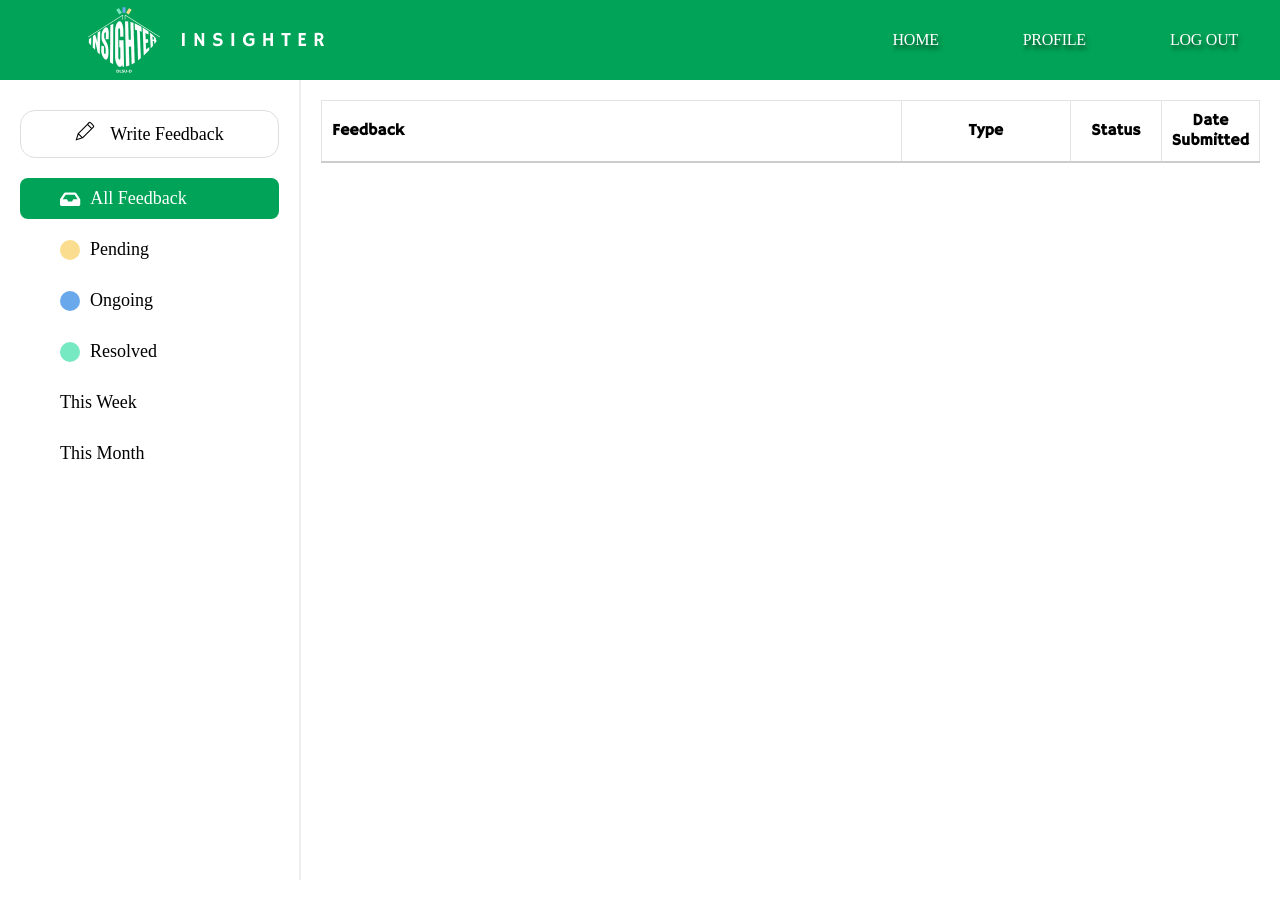
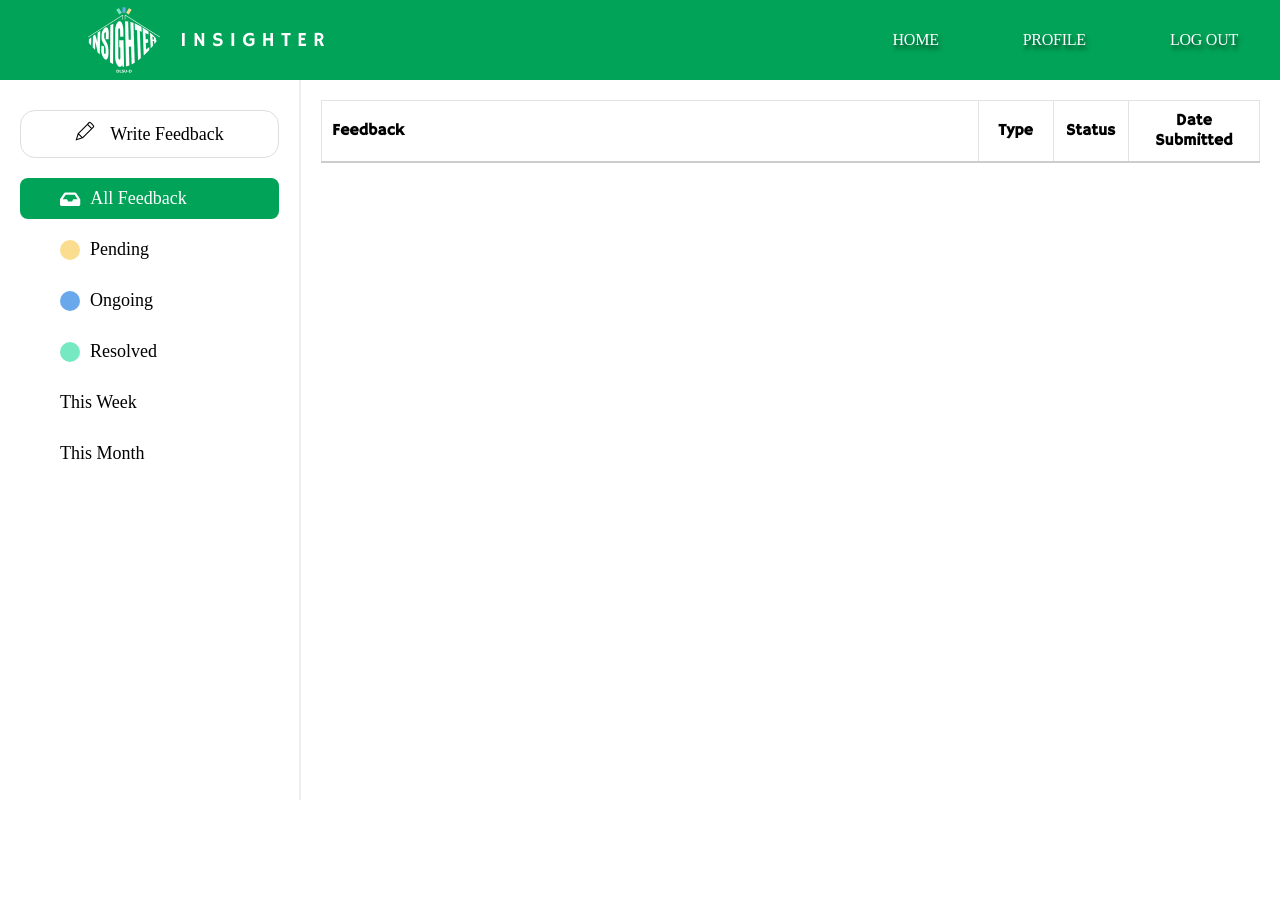
Before and after one commit to lymyr/dlsud-feedback-system, a website with bundled scripts: page feedback-log-stu.html in a window 1280 px wide. After the commit the page ends 800 px from the top, so only its background shows below. Built offline with nearby package versions, Linux system fonts and the light colour scheme; no server answers; a web font is replaced by a local one.

Commit message:
fix feedback-log styling

```diff
--- a/feedback-log-stu.html
+++ b/feedback-log-stu.html
@@ -61,9 +61,9 @@
                 <table>
                     <colgroup>
                         <col style = "width: 70%;">
-                        <col style = "width: 20%;">
-                        <col style = "width: 20%;">
-                        <col style = "width: 20%;">
+                        <col style = "width: 8%;">
+                        <col style = "width: 8%;">
+                        <col style = "width: 14%;">
                     </colgroup>
                     <thead>
                         <tr>
--- a/feedback-log.css
+++ b/feedback-log.css
@@ -2,12 +2,13 @@
 .feedback-log-container {
   display: flex;
   width: 100%;
-  height: 100vh;
+  height: calc(100vh - 80px);
+  position: fixed;
 }
 
 .sidebar {
   width: 301px;
-  height: 100vh;
+  height: 100%;
   background-color: #ffffff;
   border-right: 2px solid #e8e8e8b9;
   display: flex;
@@ -143,8 +144,7 @@
 .feedback-log {
   flex-grow: 1;
   padding: 20px;
-  overflow-x: auto;
-  height: 927px;
+  overflow: auto;
 }
 
 table {
@@ -185,8 +185,8 @@ table tbody tr:hover {
   transition: background-color 0.2s ease;
 }
 
-.feedback-title, .feedback-type, .feedback-status, .feedback-date {
-  width: 20%;
+thead th {
+  height: 34px; /* Table header height */
 }
 
 .feedback-title, .feedback-text{
--- a/feedback-log.js
+++ b/feedback-log.js
@@ -4,7 +4,6 @@ import { getDatabase, ref, get, onValue } from 'https://www.gstatic.com/firebase
 // Write Feedback button
 document.addEventListener('DOMContentLoaded', () => {
     const writeFeedbackBtn = document.querySelector('.write-feedback-btn');
-
     if (writeFeedbackBtn) {
         writeFeedbackBtn.addEventListener('click', () => {
             window.location.href = './feedback-form.html';
@@ -118,17 +117,17 @@ function displayFeedback(feedback, index) {
     const statusClass = statusClasses[feedback.status] || "pending"; // Default to pending
 
     feedbackRow.innerHTML = `
-        <td class="feedback-text">${feedback.title.length > 100 ? feedback.title.slice(0, 100) + "..." : feedback.title}</td>
+        <td class="feedback-text">${feedback.title.length > 70 ? feedback.title.slice(0, 70) + "..." : feedback.title}</td>
         <td class="feedback-type">${feedback.type}</td>
         <td class="feedback-status"><div class="status-background ${statusClass}">${feedback.status}</div></td>
         <td class="feedback-date">${formatDate(feedback.dateTime)}</td>
     `;
 
+    document.getElementById('feedback-items').appendChild(feedbackRow); // Add feedback items to body
     feedbackRow.addEventListener('click', () => feedbackView(feedback)); // Pass the feedback data for Feedback View when clicked
-    document.getElementById('feedback-items').appendChild(feedbackRow); // Add feedback items to body
 }
 
-// Function to toggle active class in sidebar buttons
+// Function to style active class in sidebar buttons
 function toggleActive(element) {
     const items = document.querySelectorAll('.menu-item');
     items.forEach(item => item.classList.remove('active'));
@@ -160,9 +159,9 @@ document.addEventListener('DOMContentLoaded', () => {
     // Display feedback table when sidebar options are clicked
     document.querySelectorAll('.menu-item').forEach((menuItem) => {
         menuItem.addEventListener('click', () => {
-            // Highlight the selected menu item
+            // Call toggleActive to style the selected menu item
             toggleActive(menuItem);
-            // Determine the filter based on the button clicked
+            // Determine the filter based on the sidebar option clicked
             const { status, date } = sidebarOptions[menuItem.textContent.trim()];
 
             // Display filtered feedback table
@@ -172,6 +171,10 @@ document.addEventListener('DOMContentLoaded', () => {
                 }).catch(error => {
                     console.error('Error fetching feedback:', error);
                 });
+
+            // Exit Feedback View when sidebar options are clicked
+            document.getElementById('feedback-content-container').classList.add('feedback-hidden');
+            document.getElementById('feedback-table').classList.remove('feedback-hidden');
         });
     });
 });
@@ -215,13 +218,15 @@ async function feedbackView(feedback) {
     document.querySelector('.subject').textContent = feedback.title;
     document.querySelector('.body').textContent = feedback.description;
 
+    // Feedback Updates
     const updatesDiv = document.getElementById('status-updates');
+    updatesDiv.innerHTML = ''; // Reset the updates display
 
     // Check if the feedback has the "updates" field
     if (feedback.updates) {
         // Convert the updates object to an array and sort by date (ascending)
         const sortedUpdates = Object.values(feedback.updates).sort((a, b) => new Date(a.dateTime) - new Date(b.dateTime));
-        // Fetch admin details for each update and map sorted updates to HTML elements
+        // Fetch admin details for each update
         const updatesWithAdmin = await Promise.all(
             sortedUpdates.map(async (update) => {
                 const adminDetails = await getUserDetails(update.admin);
@@ -233,6 +238,7 @@ async function feedbackView(feedback) {
             })
         );
 
+        // Map values to HTML elements and display Feedback Updates
         updatesDiv.innerHTML = updatesWithAdmin.map(update => `
             <div class="status-update">
                 <div class="status-date">Updated on ${formatDate(update.dateTime)}</div>
@@ -254,8 +260,6 @@ async function feedbackView(feedback) {
 document.addEventListener('DOMContentLoaded', () => {
     const goBackButton = document.getElementById('goBackButton');
     goBackButton.addEventListener('click', () => {
-        const updatesDiv = document.getElementById('status-updates');
-        updatesDiv.innerHTML = ''; // Reset the updates display
         document.getElementById('feedback-content-container').classList.add('feedback-hidden');
         document.getElementById('feedback-table').classList.remove('feedback-hidden');
     });
```
Also changed, not shown: feedback-log-admin.html (+3 -3 lines).
